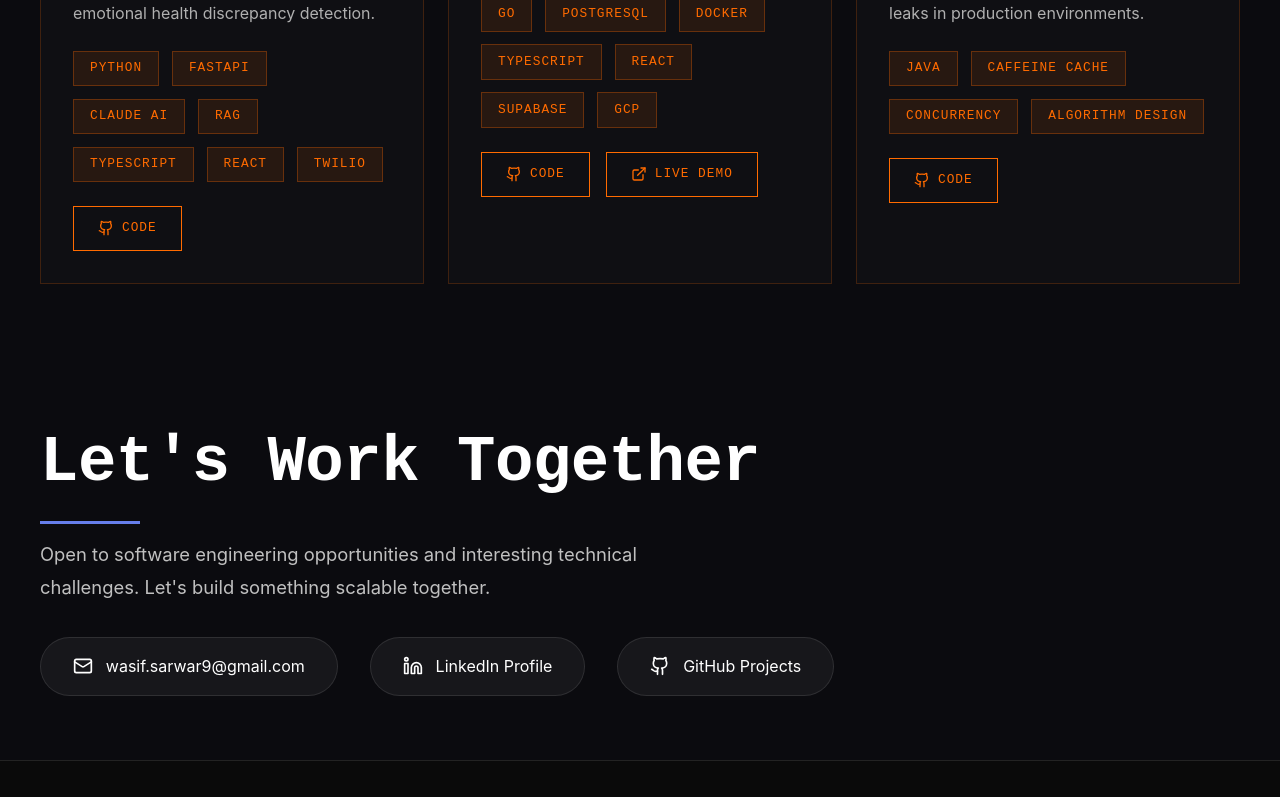
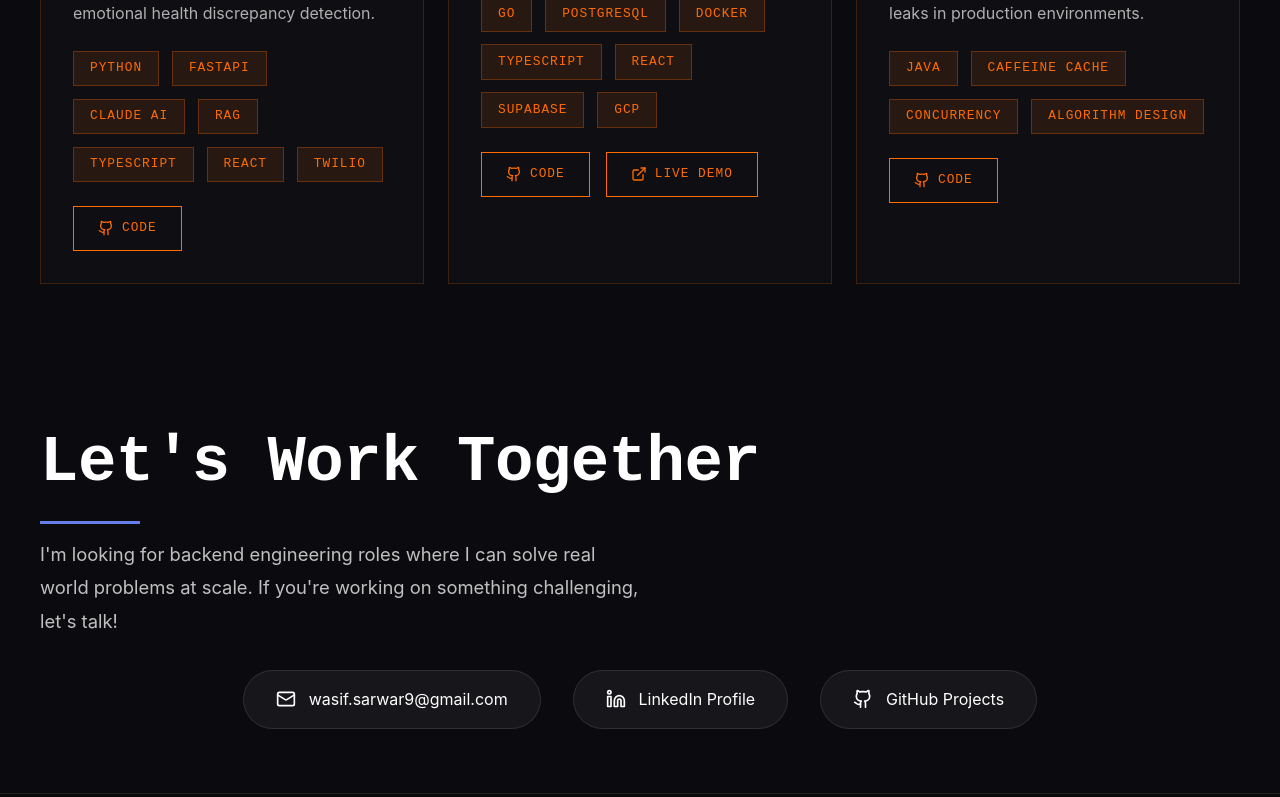
Before and after one commit to wasifsarwar/portfolio, a React (Create React App) app: page / in a window 1280 px wide. Shown: the part 2000-2797 px from the top of the page. Built offline with nearby package versions, Linux system fonts and the light colour scheme.

Commit message:
update contact section

```diff
--- a/src/components/Contact.css
+++ b/src/components/Contact.css
@@ -50,7 +50,7 @@
 
 .contact-links {
   display: flex;
-  justify-content: flex-start;
+  justify-content: center;
   gap: 2rem;
   flex-wrap: wrap;
 }
--- a/src/components/Contact.tsx
+++ b/src/components/Contact.tsx
@@ -53,7 +53,7 @@ const Contact: React.FC = () => {
       >
         <motion.h2 variants={itemVariants}>Let's Work Together</motion.h2>
         <motion.p variants={itemVariants} className="contact-description">
-          Open to software engineering opportunities and interesting technical challenges. Let's build something scalable together.
+          I'm looking for backend engineering roles where I can solve real world problems at scale. If you're working on something challenging, let's talk!
         </motion.p>
         <motion.div className="contact-links" variants={containerVariants}>
           {contactLinks.map((link, index) => {
--- a/src/components/Navigation.css
+++ b/src/components/Navigation.css
@@ -49,6 +49,8 @@
   color: #ffffff;
   cursor: pointer;
   font-size: 0.9rem;
+  font-family: 'JetBrains Mono', monospace;
+  font-weight: 500;
   transition: color 0.3s ease;
   padding: 0.5rem 0;
   position: relative;
```
